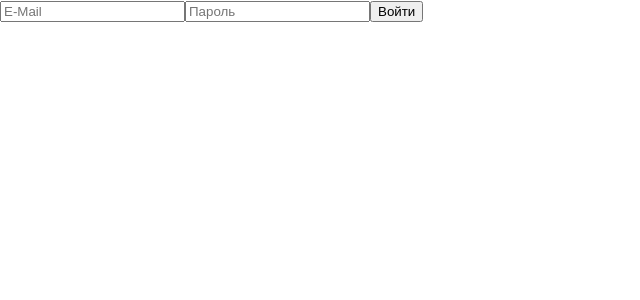
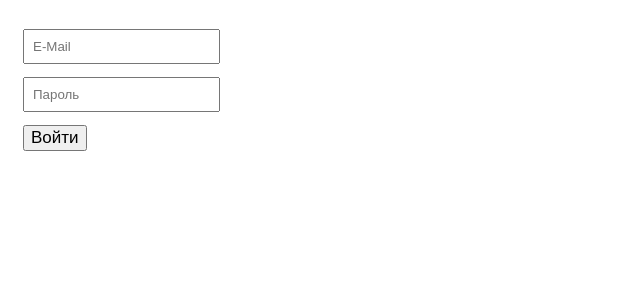
Before and after one commit to makysheva/react-tutorials, a React (Create React App) app: page / in a window 1280 px wide. Shown: the top 300 px of the page, without its empty margins (0-640 px from the left). Built offline with nearby package versions, Linux system fonts and the light colour scheme.

Commit message:
стилизация формы

```diff
--- a/src/tutorial-2/App.js
+++ b/src/tutorial-2/App.js
@@ -1,4 +1,5 @@
 import FormComponent from './components/Form';
+import './index.css';
 
 function App() {
   return <FormComponent />;
--- a/src/tutorial-2/components/Form.jsx
+++ b/src/tutorial-2/components/Form.jsx
@@ -34,10 +34,22 @@ function FormComponent() {
   }
 
   return (
-    <form onSubmit={handleSubmit}>
-      <input type="text" placeholder="E-Mail" onChange={onChangeInput} name="email" />
-      <input type="password" placeholder="Пароль" onChange={onChangeInput} name="password" />
-      <button type="submit" onClick={handleSubmit}>
+    <form onSubmit={handleSubmit} className="form__wrap">
+      <input
+        type="text"
+        placeholder="E-Mail"
+        onChange={onChangeInput}
+        name="email"
+        className="form__input"
+      />
+      <input
+        type="password"
+        placeholder="Пароль"
+        onChange={onChangeInput}
+        name="password"
+        className="form__input"
+      />
+      <button type="submit" onClick={handleSubmit} className="form__btn">
         Войти
       </button>
     </form>
--- /dev/null
+++ b/src/tutorial-2/index.css
@@ -0,0 +1,18 @@
+.form__wrap {
+  display: flex;
+  justify-content: space-around;
+  flex-direction: column;
+  align-items: start;
+  max-width: 300px;
+  width: 100%;
+  height: 134px;
+  margin: 23px;
+}
+
+.form__input {
+  padding: 8px;
+}
+
+.form__btn {
+  font-size: 17px;
+}
```
